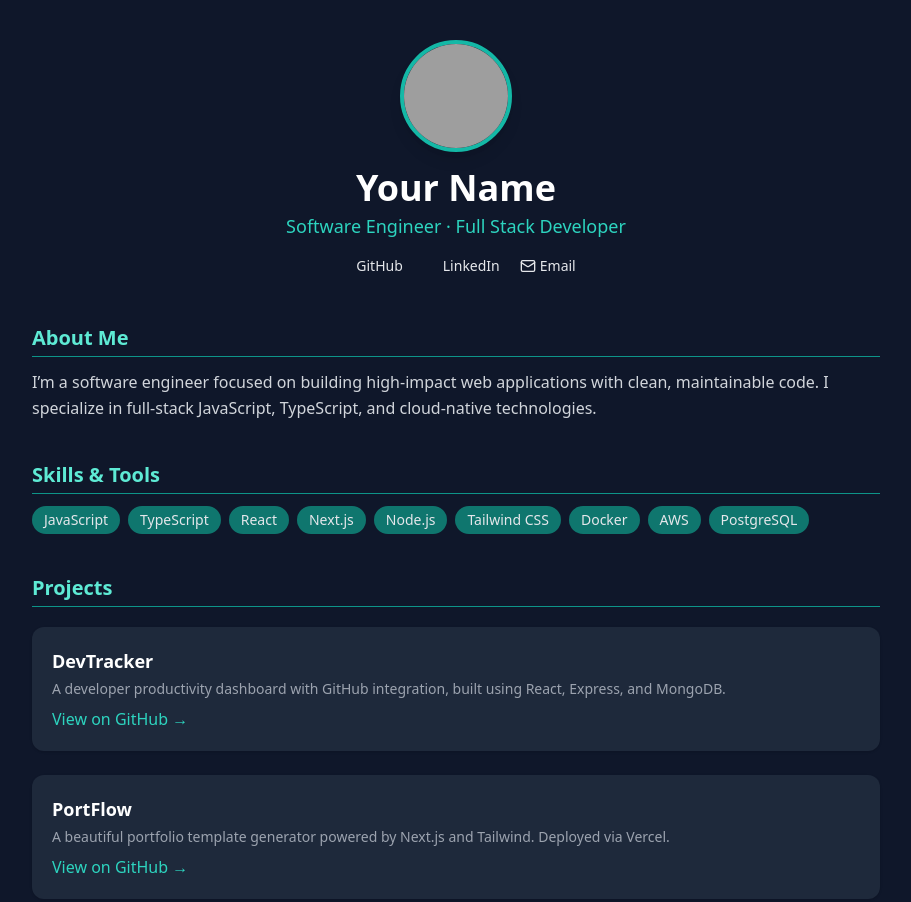
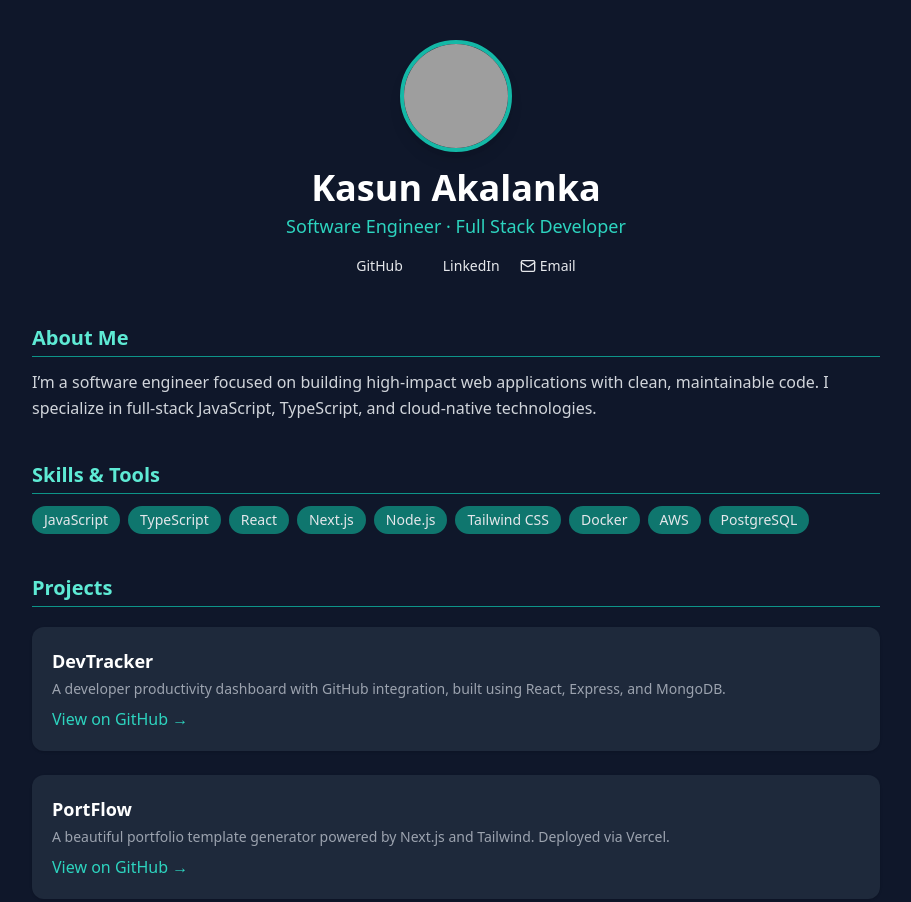
Before and after one commit to SightseR/SightseR.github.io, a website built with Vite: page index.html in a window 1280 px wide. Shown: the top 902 px of the page, without its empty margins (184-1095 px from the left). Built offline with nearby package versions, Linux system fonts and the light colour scheme; grey boxes are pictures that could not be loaded; some icons are missing.

```diff
--- a/index.html
+++ b/index.html
@@ -13,7 +13,7 @@
     <header class="text-center">
       <img src="https://avatars.githubusercontent.com/u/1?v=4" alt="Profile Picture"
         class="w-28 h-28 mx-auto rounded-full border-4 border-teal-500 shadow-lg" />
-      <h1 class="text-4xl font-bold mt-4 text-white">Your Name</h1>
+      <h1 class="text-4xl font-bold mt-4 text-white">Kasun Akalanka</h1>
       <p class="text-teal-400 text-lg mt-1">Software Engineer · Full Stack Developer</p>
       <div class="flex justify-center space-x-5 mt-4 text-sm">
         <a href="https://github.com/yourusername" class="hover:text-teal-400 flex items-center gap-1">
```
